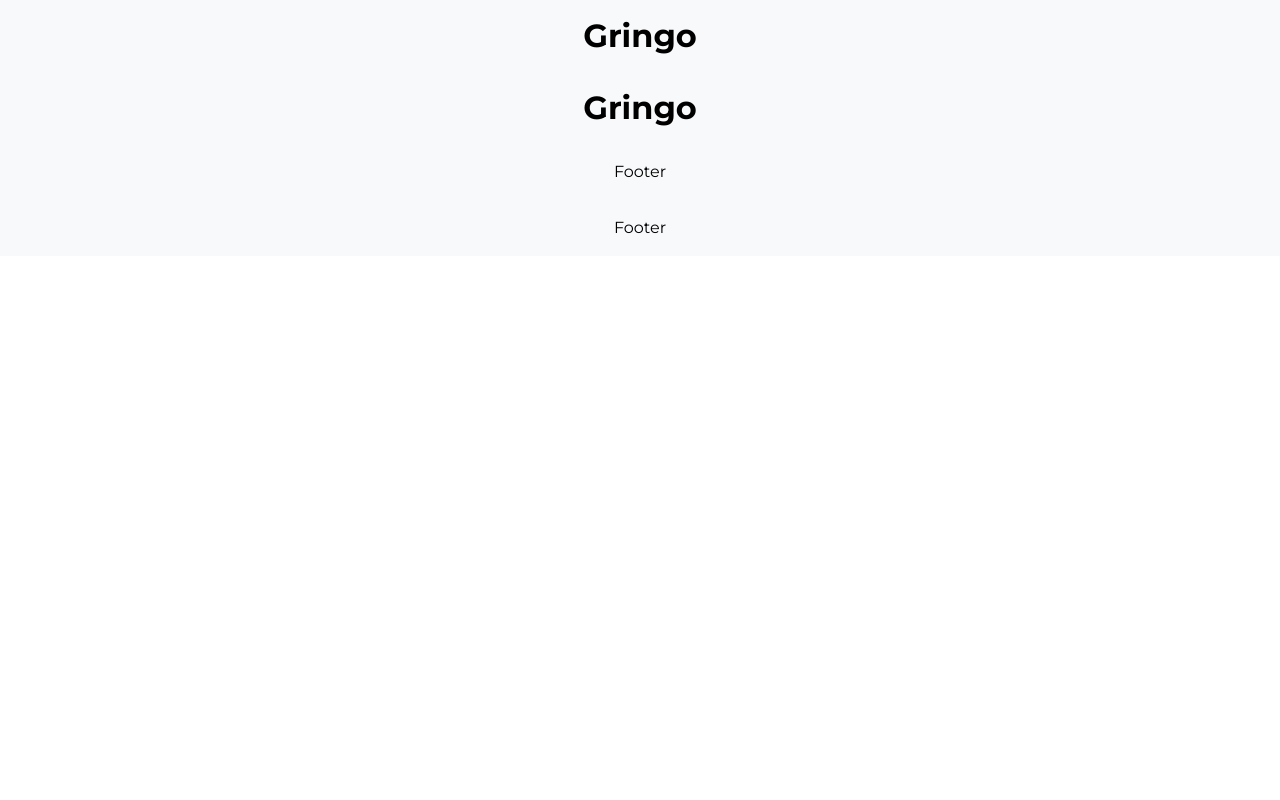
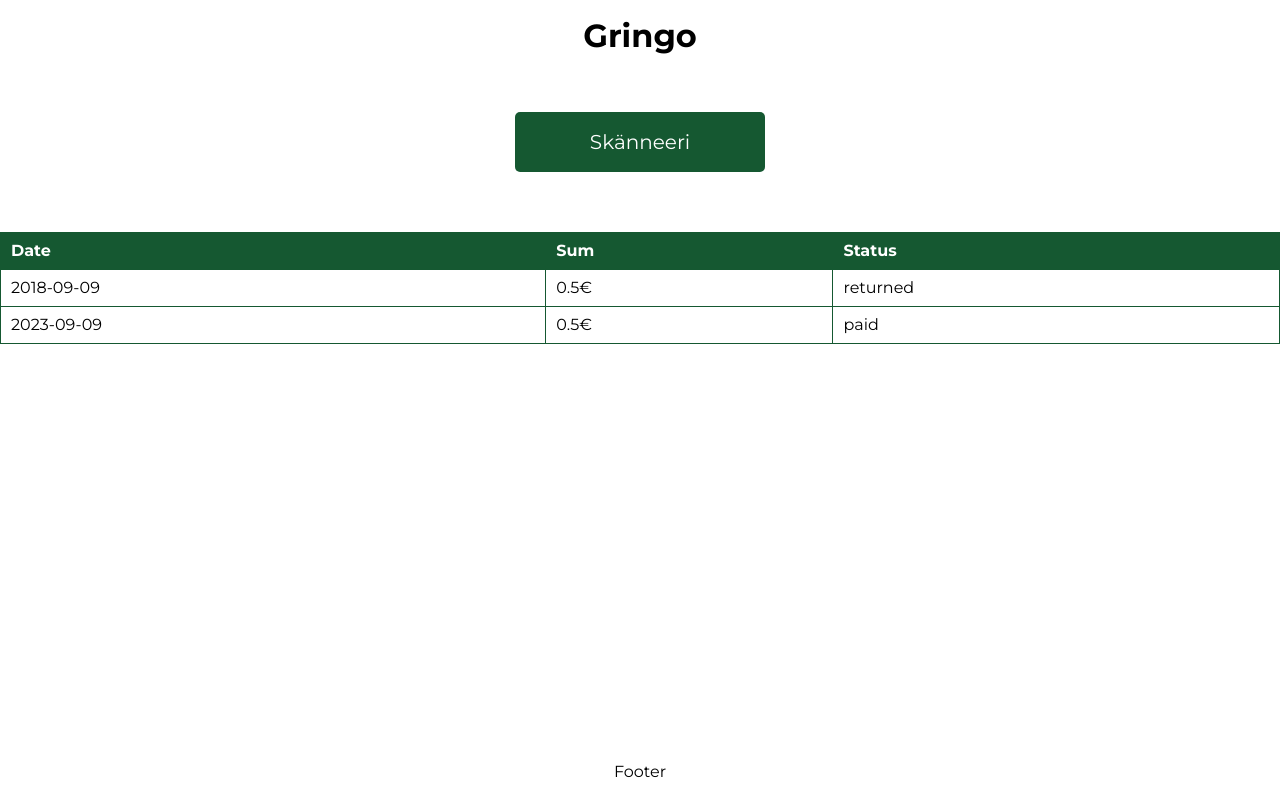
Before and after one commit to luckasw/MITS-Hackathon, a Nuxt app: page / in a window 1280 px wide. Built offline with nearby package versions, Linux system fonts and the light colour scheme.

Commit message:
Add simple mainpage

```diff
--- a/assets/main.scss
+++ b/assets/main.scss
@@ -1,4 +1,10 @@
 @import url("https://fonts.googleapis.com/css2?family=Montserrat:wght@400;500;600;700&display=swap");
+
+$primary: #155831;
+$secondary: #d7e4dc;
+$accent: #c20002;
+$text: #0f0f0f;
+$background: #ffffff;
 
 * {
   border: none;
@@ -9,3 +15,7 @@
   outline: none;
   padding: 0;
 }
+
+body {
+  background-color: $background;
+}
--- a/components/AppFooter.vue
+++ b/components/AppFooter.vue
@@ -1,5 +1,5 @@
 <script setup lang="ts">
-const appConfig = useAppConfig()
+const appConfig = useAppConfig();
 </script>
 
 <template>
@@ -8,10 +8,15 @@ const appConfig = useAppConfig()
   </div>
 </template>
 
-<style scoped>
+<style lang="scss" scoped>
+@import "~/assets/main";
+
 .footer {
-  background-color: #f8f9fa;
+  // background-color: $secondary;
   padding: 20px;
   text-align: center;
+  bottom: 0;
+  position: absolute;
+  width: 100vw;
 }
 </style>
--- a/components/AppHeader.vue
+++ b/components/AppHeader.vue
@@ -1,5 +1,5 @@
 <script setup lang="ts">
-const appConfig = useAppConfig()
+const appConfig = useAppConfig();
 </script>
 
 <template>
@@ -8,9 +8,11 @@ const appConfig = useAppConfig()
   </div>
 </template>
 
-<style scoped>
+<style lang="scss" scoped>
+@import "~/assets/main";
+
 .header {
-  background-color: #f8f9fa;
+  // background-color: $secondary;
   padding: 20px;
   text-align: center;
 }
--- /dev/null
+++ b/components/Button.vue
@@ -0,0 +1,24 @@
+<script setup>
+defineProps(["buttonText", "buttonTextColor"]);
+</script>
+
+<template>
+  <button :style="{ color: buttonTextColor }" class="button">
+    {{ buttonText }}
+  </button>
+</template>
+
+<style lang="scss" scoped>
+@import "~/assets/main";
+
+.button {
+  padding: 20px;
+  cursor: pointer;
+  color: $text;
+  background-color: $primary;
+  width: 50vw;
+  max-width: 250px;
+  border-radius: 5px;
+  font-size: 1.25rem;
+}
+</style>
--- /dev/null
+++ b/components/History.vue
@@ -0,0 +1,54 @@
+<script setup>
+const items = [
+  {
+    Date: "2018-09-09",
+    Sum: "0.5€",
+    Status: "returned",
+  },
+  {
+    Date: "2023-09-09",
+    Sum: "0.5€",
+    Status: "paid",
+  },
+];
+const columns = ["Date", "Sum", "Status"];
+</script>
+
+<template>
+  <table class="table">
+    <thead>
+      <tr>
+        <th v-for="(column, index) in columns" :key="index">{{ column }}</th>
+      </tr>
+    </thead>
+    <tbody>
+      <tr v-for="(item, index) in items" :key="index">
+        <td v-for="(column, indexColumn) in columns" :key="indexColumn">
+          {{ item[column] }}
+        </td>
+      </tr>
+    </tbody>
+  </table>
+</template>
+
+<style lang="scss" scoped>
+@import "~/assets/main";
+
+.table {
+  width: 100%;
+  border-collapse: collapse;
+  margin-top: 20px;
+}
+
+th,
+td {
+  padding: 10px;
+  border: 1px solid $primary;
+  text-align: left;
+}
+
+th {
+  background-color: $primary;
+  color: $background;
+}
+</style>
--- a/nuxt.config.ts
+++ b/nuxt.config.ts
@@ -5,5 +5,5 @@ export default defineNuxtConfig({
     "@": resolve(__dirname, "/"),
   },
   css: ["~/assets/main.scss"],
-  devtools: { enabled: true },
+  devtools: { enabled: false },
 });
--- a/package.json
+++ b/package.json
@@ -11,8 +11,11 @@
   },
   "devDependencies": {
     "@nuxt/devtools": "latest",
+    "@nuxtjs/style-resources": "^1.2.2",
     "@nuxtjs/supabase": "^1.1.4",
+    "node-sass": "^9.0.0",
     "nuxt": "^3.8.2",
+    "sass-loader": "^13.3.2",
     "vue": "^3.3.10",
     "vue-router": "^4.2.5"
   },
--- a/pages/index.vue
+++ b/pages/index.vue
@@ -3,9 +3,21 @@ const appConfig = useAppConfig();
 </script>
 
 <template>
-  <NuxtLayout>
-    <NuxtPage />
-  </NuxtLayout>
+  <div class="main">
+    <Button buttonText="Skänneeri" buttonTextColor="white" />
+    <History />
+  </div>
 </template>
 
-<style scoped></style>
+<style lang="scss" scoped>
+@import "~/assets/main";
+
+.main {
+  margin-top: 5vh;
+  display: flex;
+  justify-content: center;
+  align-items: center;
+  flex-direction: column;
+  gap: 5vh;
+}
+</style>
```
Also changed, not shown: 1 other file (tests, documents, lock files or other folders).
